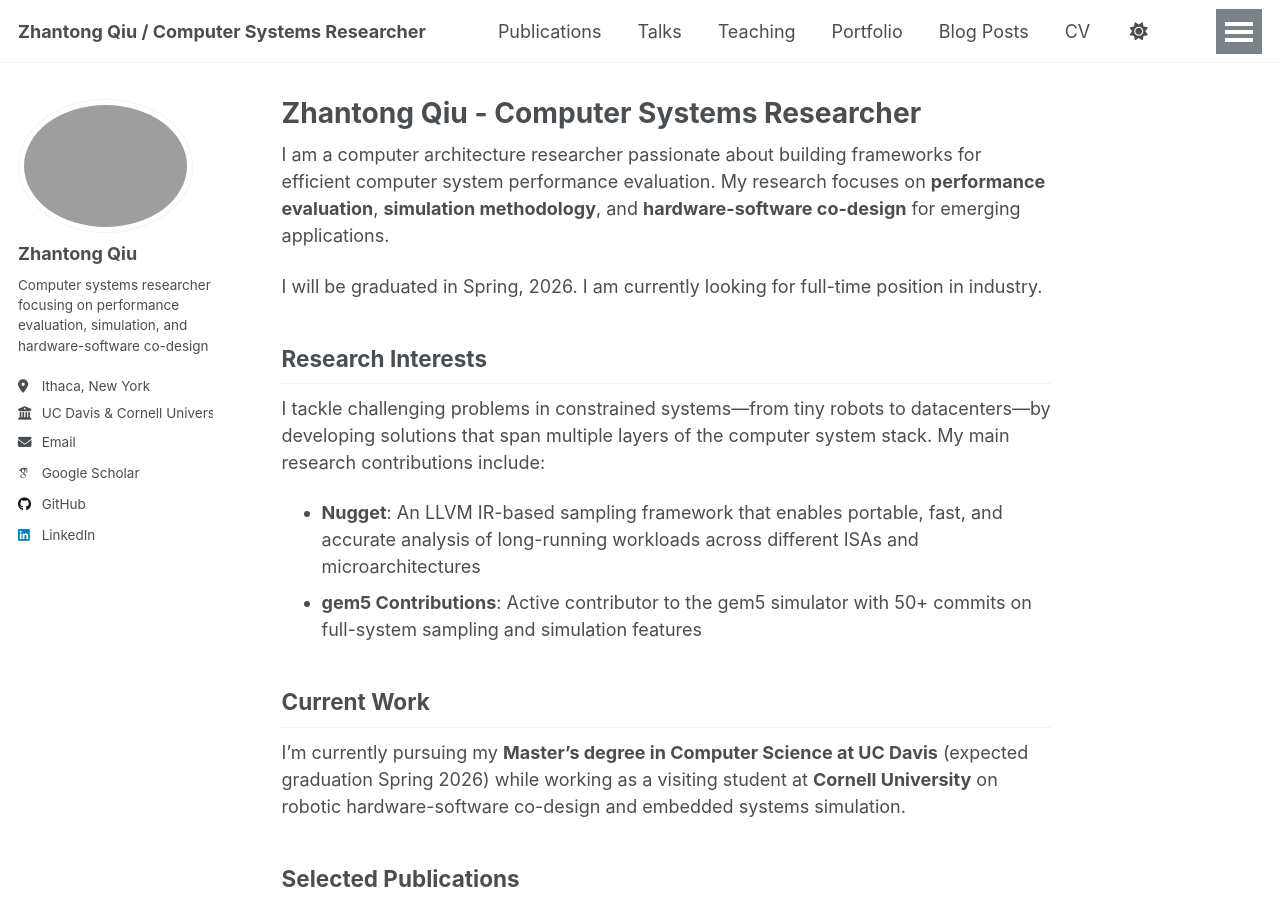
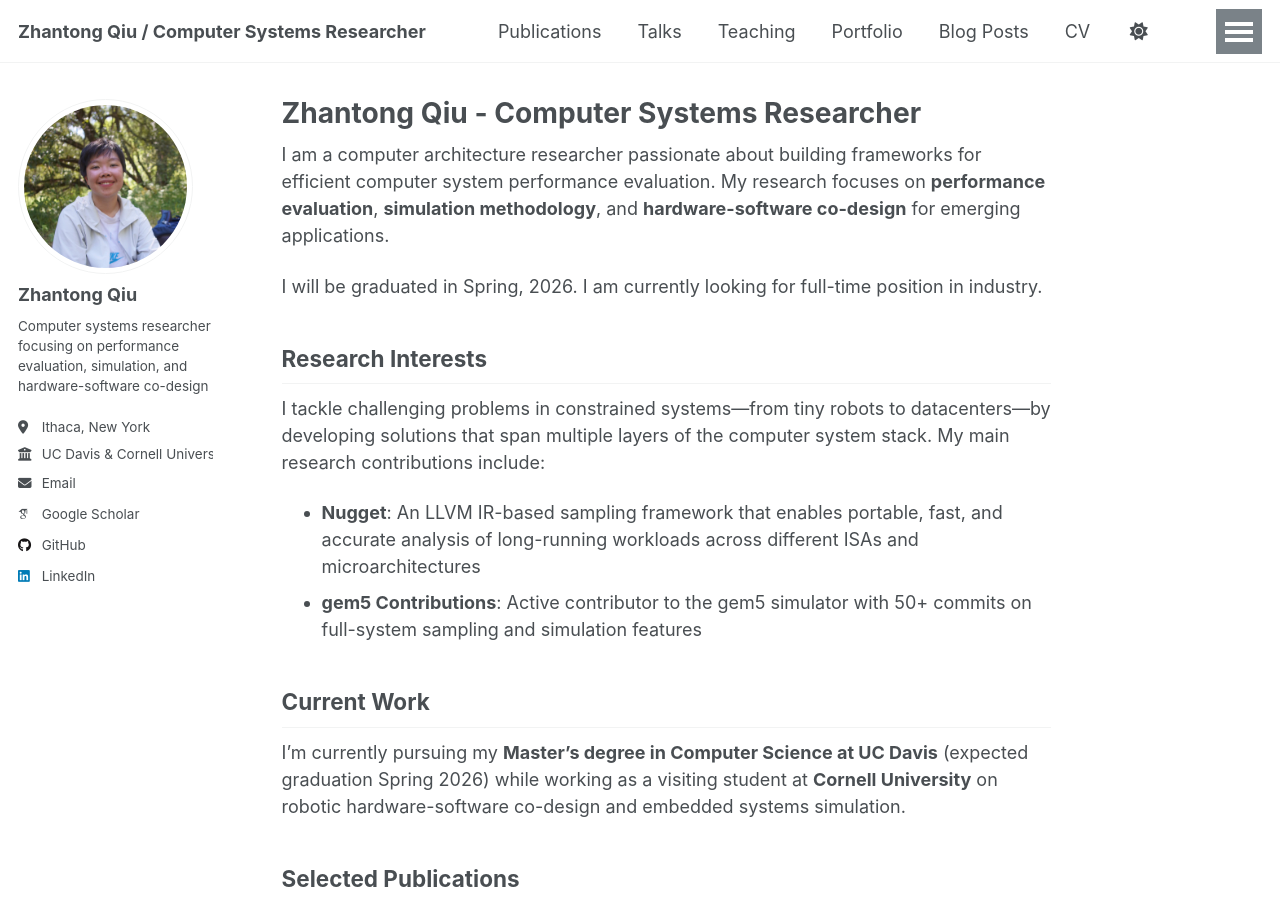
Before and after one commit to studyztp/studyztp.github.io, a Jekyll site: the page built from _pages/about.md, in a window 1280 px wide and 900 px high. Built offline with Jekyll 4.4.1, drawn with Linux system fonts in a browser that asks for light colours; some web fonts are replaced; a script that is not in the unit is left out.

Commit message:
fix the wrong profile pic link

```diff
--- a/_config.yml
+++ b/_config.yml
@@ -22,7 +22,7 @@ repository               : "studyztp/studyztp.github.io"
 #               Additional customization can be done by editing /_includes/author-profile.html
 author:
   # Biographic information
-  avatar           : "my-headshot.png"
+  avatar           : "my-headshot.jpg"
   name             : "Zhantong Qiu"
   pronouns         : # example: "she/her"
   bio              : "Computer systems researcher focusing on performance evaluation, simulation, and hardware-software co-design"
```
